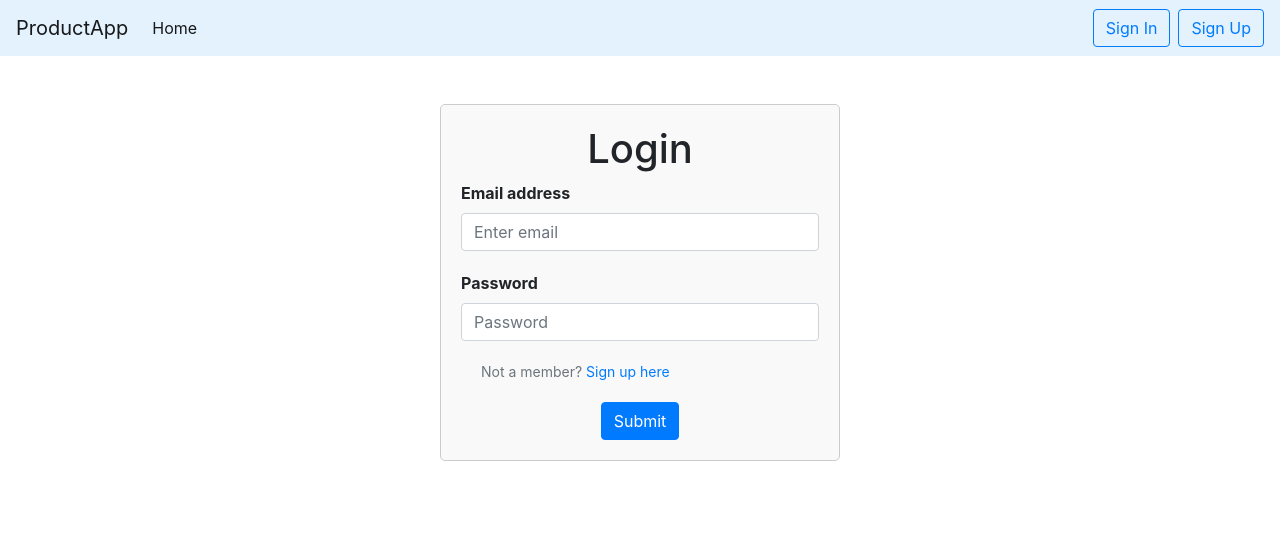
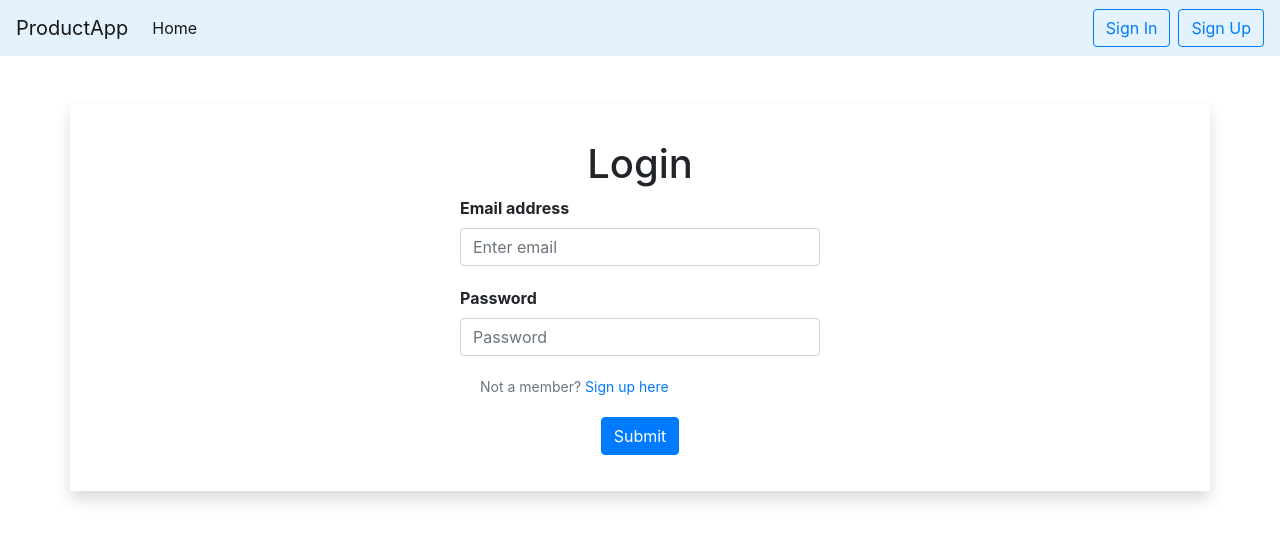
Before and after one commit to imkozin/rutoll-assignment, a Vue app in the folder frontend/: page /#/login in a window 1280 px wide. Shown: the top 540 px of the page. Built offline with nearby package versions, Linux system fonts and the light colour scheme.

Commit message:
changed form styling

```diff
--- a/frontend/src/views/AuthView.vue
+++ b/frontend/src/views/AuthView.vue
@@ -1,5 +1,5 @@
 <template>
-  <div class="container mt-5">
+  <div class="container mt-5 shadow p-3 mb-5 bg-white rounded">
         <form @submit.prevent="submitReg" class="custom-form">
           <div class="text-center">
             <h1>Register</h1>
@@ -81,9 +81,9 @@ export default {
   max-width: 400px;
   margin: 0 auto;
   padding: 20px;
-  border: 1px solid #ccc;
+  /* border: 1px solid #ccc; */
   border-radius: 5px;
-  background-color: #f9f9f9;
+  /* background-color: #f9f9f9; */
 }
 
 .form-group {
--- a/frontend/src/views/LoginView.vue
+++ b/frontend/src/views/LoginView.vue
@@ -1,5 +1,5 @@
 <template>
-  <div class="container mt-5">
+  <div class="container mt-5 shadow p-3 mb-5 bg-white rounded">
     <form @submit.prevent="submitLogin" class="custom-form">
       <div class="text-center">
         <h1>Login</h1>
@@ -100,9 +100,9 @@ export default {
   max-width: 400px;
   margin: 0 auto;
   padding: 20px;
-  border: 1px solid #ccc;
+  /* border: 1px solid #ccc; */
   border-radius: 5px;
-  background-color: #f9f9f9;
+  /* background-color: #f9f9f9; */
 }
 
 .form-group {
```
